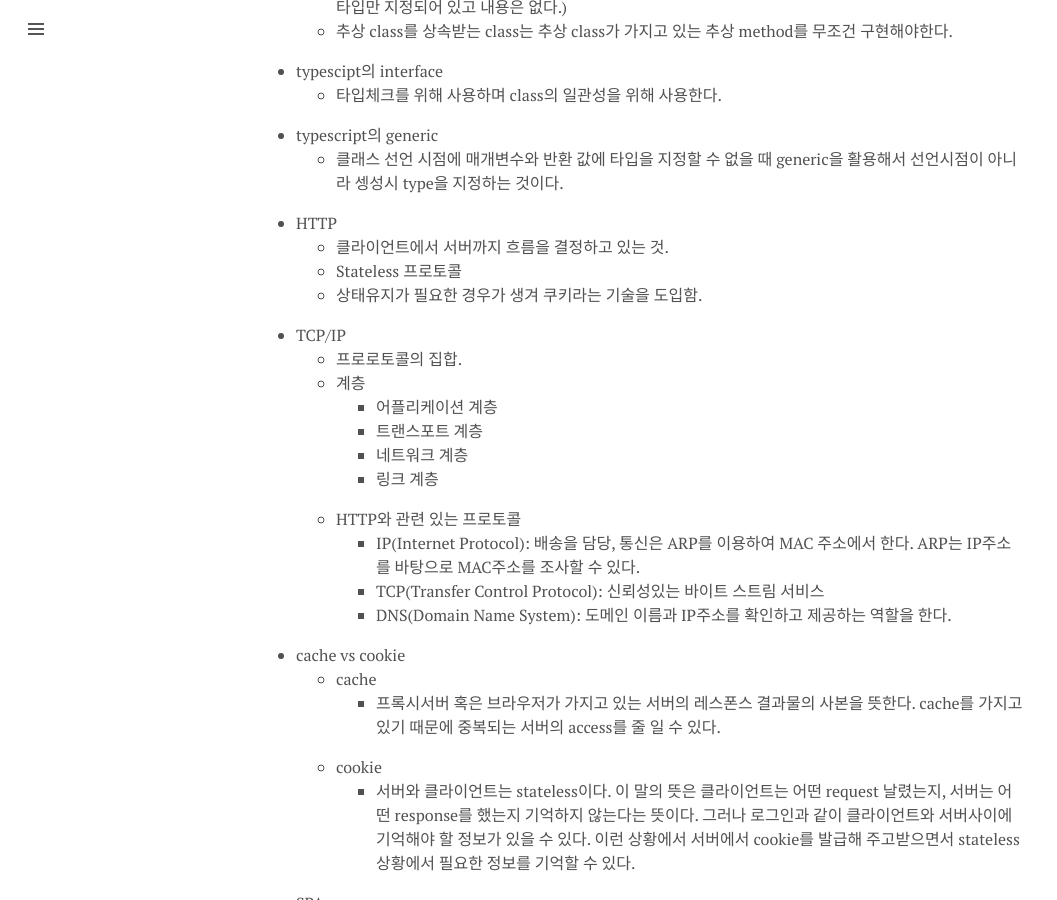
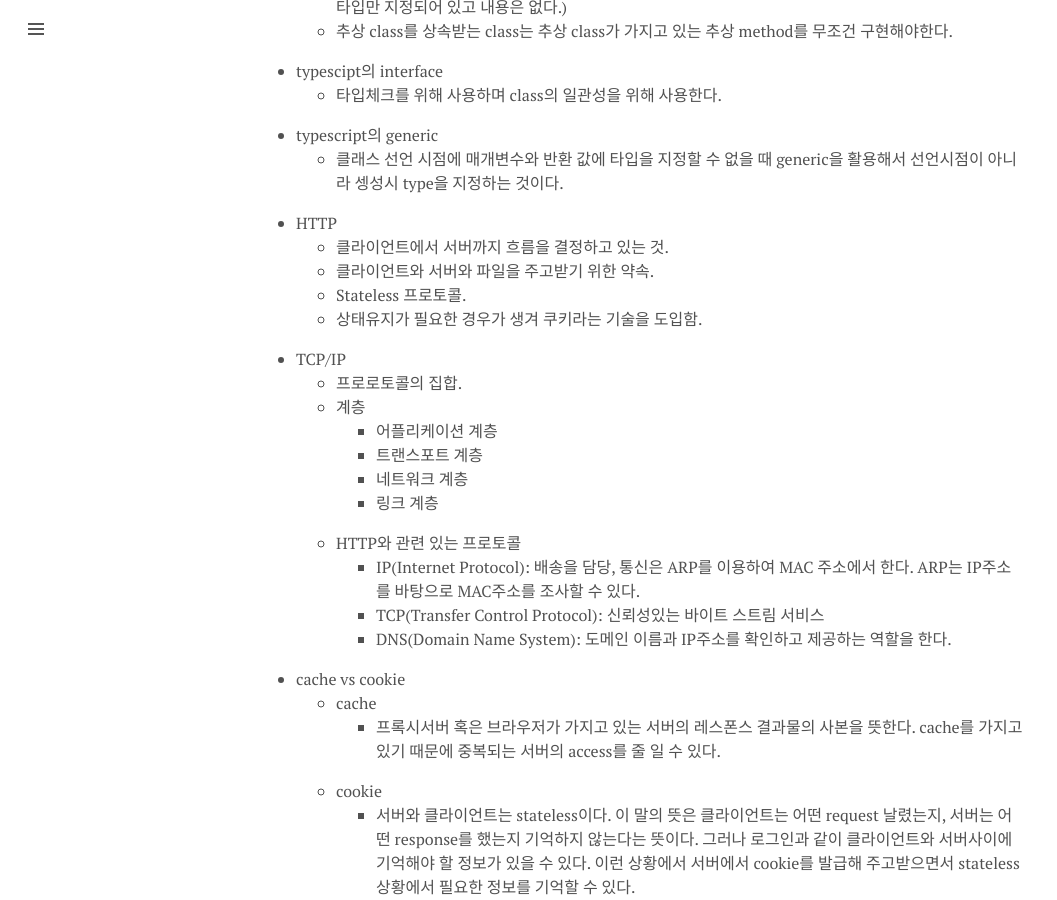
Before and after one commit to austinpark420/austinpark420.github.io, a Jekyll site: the page built from _posts/2018-05-31-javascript.md, in a window 1280 px wide and 900 px high, scrolled down 5716 px. Shown: the whole window, without its empty margins (0-1057 px from the left). Built offline with Jekyll 4.4.1, drawn with Linux system fonts in a browser that asks for light colours.

Commit message:
edit javascript.md

```diff
--- a/_posts/2018-05-31-javascript.md
+++ b/_posts/2018-05-31-javascript.md
@@ -241,7 +241,8 @@ fnc(1, 2, 3); // { '0': 1, '1': 2, '2': 3 }
 
 - HTTP
   * 클라이언트에서 서버까지 흐름을 결정하고 있는 것.
-  * Stateless 프로토콜
+  * 클라이언트와 서버와 파일을 주고받기 위한 약속.
+  * Stateless 프로토콜.
   * 상태유지가 필요한 경우가 생겨 쿠키라는 기술을 도입함.
 
 - TCP/IP
```
